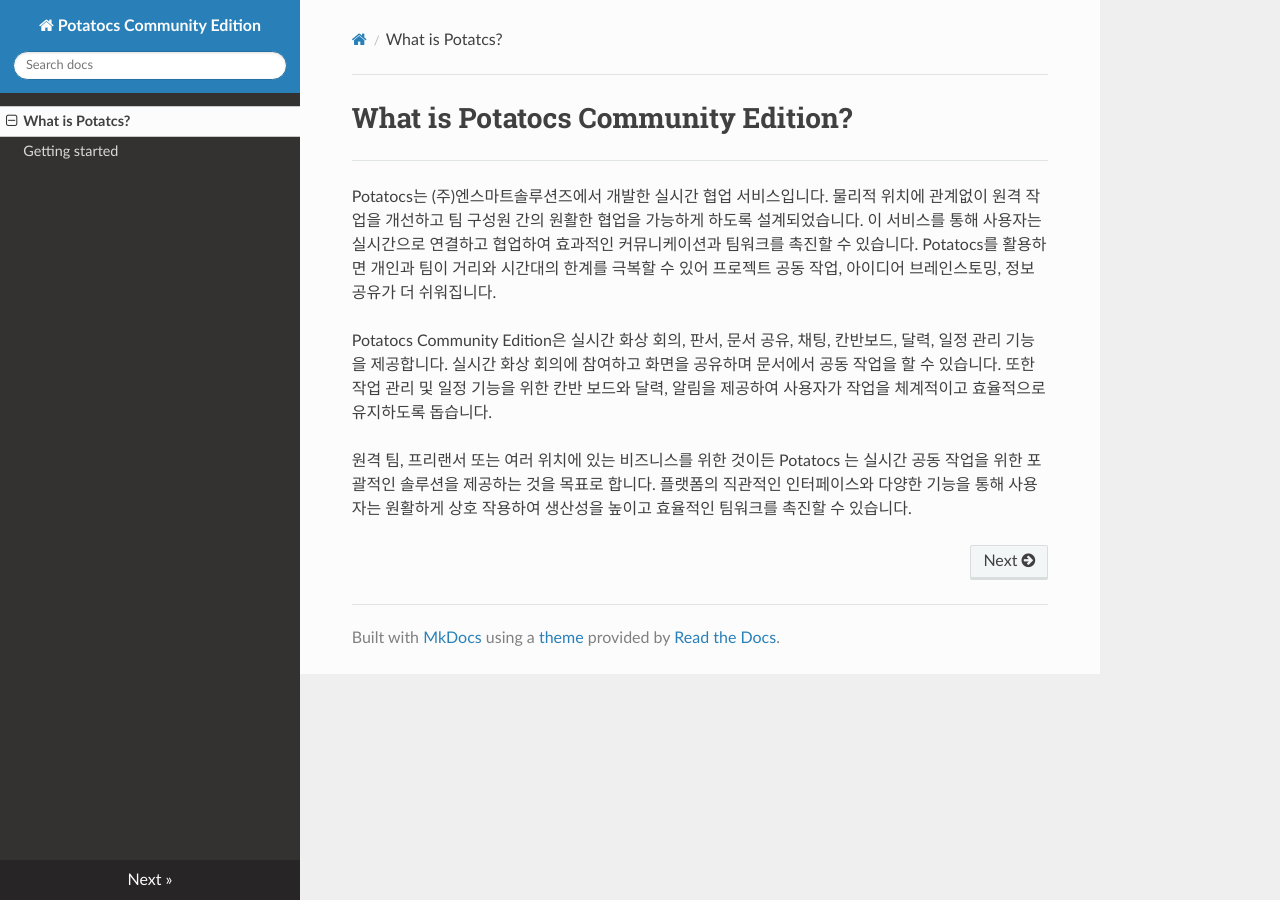
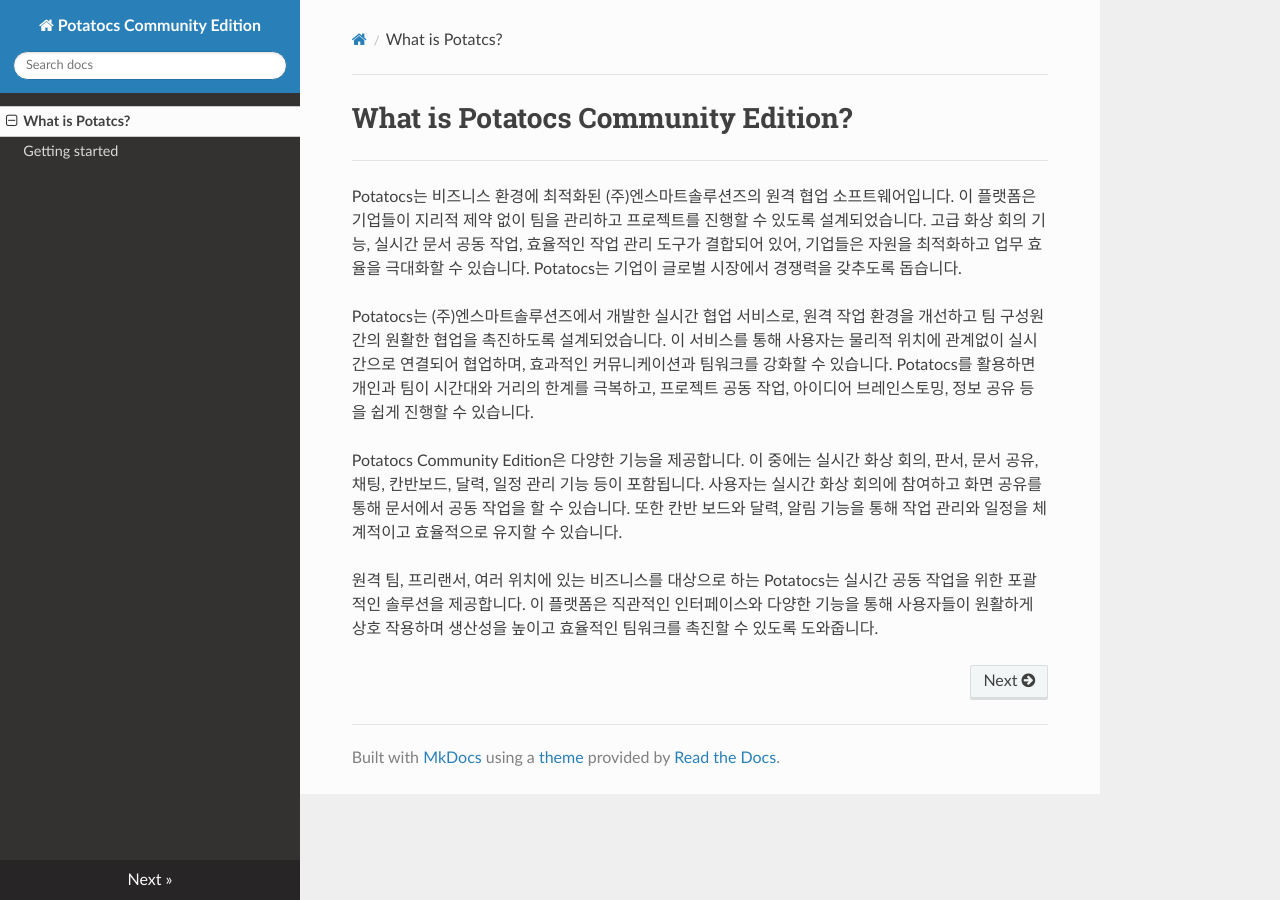
Before and after one commit to potatocs-ce/potatocs-ce-introduction, an MkDocs documentation site: the page built from docs/index.md, in a window 1280 px wide. Built offline with MkDocs 1.6.1, drawn with Linux system fonts in a browser that asks for light colours; nearby versions of some CDN libraries.

Commit message:
Update Documents

```diff
--- a/docs/index.md
+++ b/docs/index.md
@@ -2,8 +2,16 @@
 
 ---
 
-Potatocs는 (주)엔스마트솔루션즈에서 개발한 실시간 협업 서비스입니다. 물리적 위치에 관계없이 원격 작업을 개선하고 팀 구성원 간의 원활한 협업을 가능하게 하도록 설계되었습니다. 이 서비스를 통해 사용자는 실시간으로 연결하고 협업하여 효과적인 커뮤니케이션과 팀워크를 촉진할 수 있습니다. Potatocs를 활용하면 개인과 팀이 거리와 시간대의 한계를 극복할 수 있어 프로젝트 공동 작업, 아이디어 브레인스토밍, 정보 공유가 더 쉬워집니다.
+<!-- Potatocs는 (주)엔스마트솔루션즈에서 개발한 실시간 협업 서비스입니다. 물리적 위치에 관계없이 원격 작업을 개선하고 팀 구성원 간의 원활한 협업을 가능하게 하도록 설계되었습니다. 이 서비스를 통해 사용자는 실시간으로 연결하고 협업하여 효과적인 커뮤니케이션과 팀워크를 촉진할 수 있습니다. Potatocs를 활용하면 개인과 팀이 거리와 시간대의 한계를 극복할 수 있어 프로젝트 공동 작업, 아이디어 브레인스토밍, 정보 공유가 더 쉬워집니다.
 
 Potatocs Community Edition은 실시간 화상 회의, 판서, 문서 공유, 채팅, 칸반보드, 달력, 일정 관리 기능을 제공합니다. 실시간 화상 회의에 참여하고 화면을 공유하며 문서에서 공동 작업을 할 수 있습니다. 또한 작업 관리 및 일정 기능을 위한 칸반 보드와 달력, 알림을 제공하여 사용자가 작업을 체계적이고 효율적으로 유지하도록 돕습니다.
 
-원격 팀, 프리랜서 또는 여러 위치에 있는 비즈니스를 위한 것이든 Potatocs 는 실시간 공동 작업을 위한 포괄적인 솔루션을 제공하는 것을 목표로 합니다. 플랫폼의 직관적인 인터페이스와 다양한 기능을 통해 사용자는 원활하게 상호 작용하여 생산성을 높이고 효율적인 팀워크를 촉진할 수 있습니다.
+원격 팀, 프리랜서 또는 여러 위치에 있는 비즈니스를 위한 것이든 Potatocs 는 실시간 공동 작업을 위한 포괄적인 솔루션을 제공하는 것을 목표로 합니다. 플랫폼의 직관적인 인터페이스와 다양한 기능을 통해 사용자는 원활하게 상호 작용하여 생산성을 높이고 효율적인 팀워크를 촉진할 수 있습니다. -->
+
+Potatocs는 비즈니스 환경에 최적화된 (주)엔스마트솔루션즈의 원격 협업 소프트웨어입니다. 이 플랫폼은 기업들이 지리적 제약 없이 팀을 관리하고 프로젝트를 진행할 수 있도록 설계되었습니다. 고급 화상 회의 기능, 실시간 문서 공동 작업, 효율적인 작업 관리 도구가 결합되어 있어, 기업들은 자원을 최적화하고 업무 효율을 극대화할 수 있습니다. Potatocs는 기업이 글로벌 시장에서 경쟁력을 갖추도록 돕습니다.
+
+Potatocs는 (주)엔스마트솔루션즈에서 개발한 실시간 협업 서비스로, 원격 작업 환경을 개선하고 팀 구성원 간의 원활한 협업을 촉진하도록 설계되었습니다. 이 서비스를 통해 사용자는 물리적 위치에 관계없이 실시간으로 연결되어 협업하며, 효과적인 커뮤니케이션과 팀워크를 강화할 수 있습니다. Potatocs를 활용하면 개인과 팀이 시간대와 거리의 한계를 극복하고, 프로젝트 공동 작업, 아이디어 브레인스토밍, 정보 공유 등을 쉽게 진행할 수 있습니다.
+
+Potatocs Community Edition은 다양한 기능을 제공합니다. 이 중에는 실시간 화상 회의, 판서, 문서 공유, 채팅, 칸반보드, 달력, 일정 관리 기능 등이 포함됩니다. 사용자는 실시간 화상 회의에 참여하고 화면 공유를 통해 문서에서 공동 작업을 할 수 있습니다. 또한 칸반 보드와 달력, 알림 기능을 통해 작업 관리와 일정을 체계적이고 효율적으로 유지할 수 있습니다.
+
+원격 팀, 프리랜서, 여러 위치에 있는 비즈니스를 대상으로 하는 Potatocs는 실시간 공동 작업을 위한 포괄적인 솔루션을 제공합니다. 이 플랫폼은 직관적인 인터페이스와 다양한 기능을 통해 사용자들이 원활하게 상호 작용하며 생산성을 높이고 효율적인 팀워크를 촉진할 수 있도록 도와줍니다.
```
